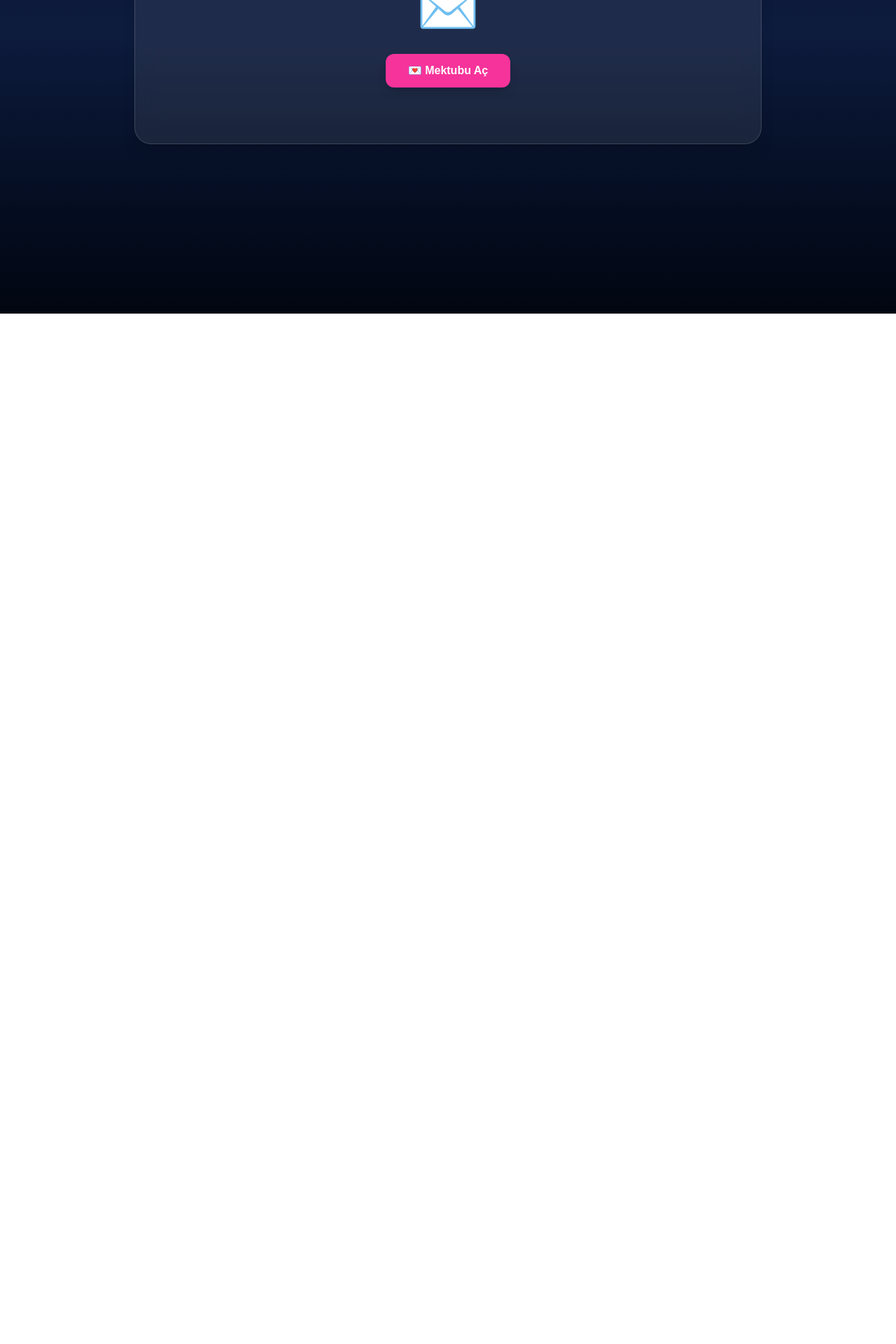
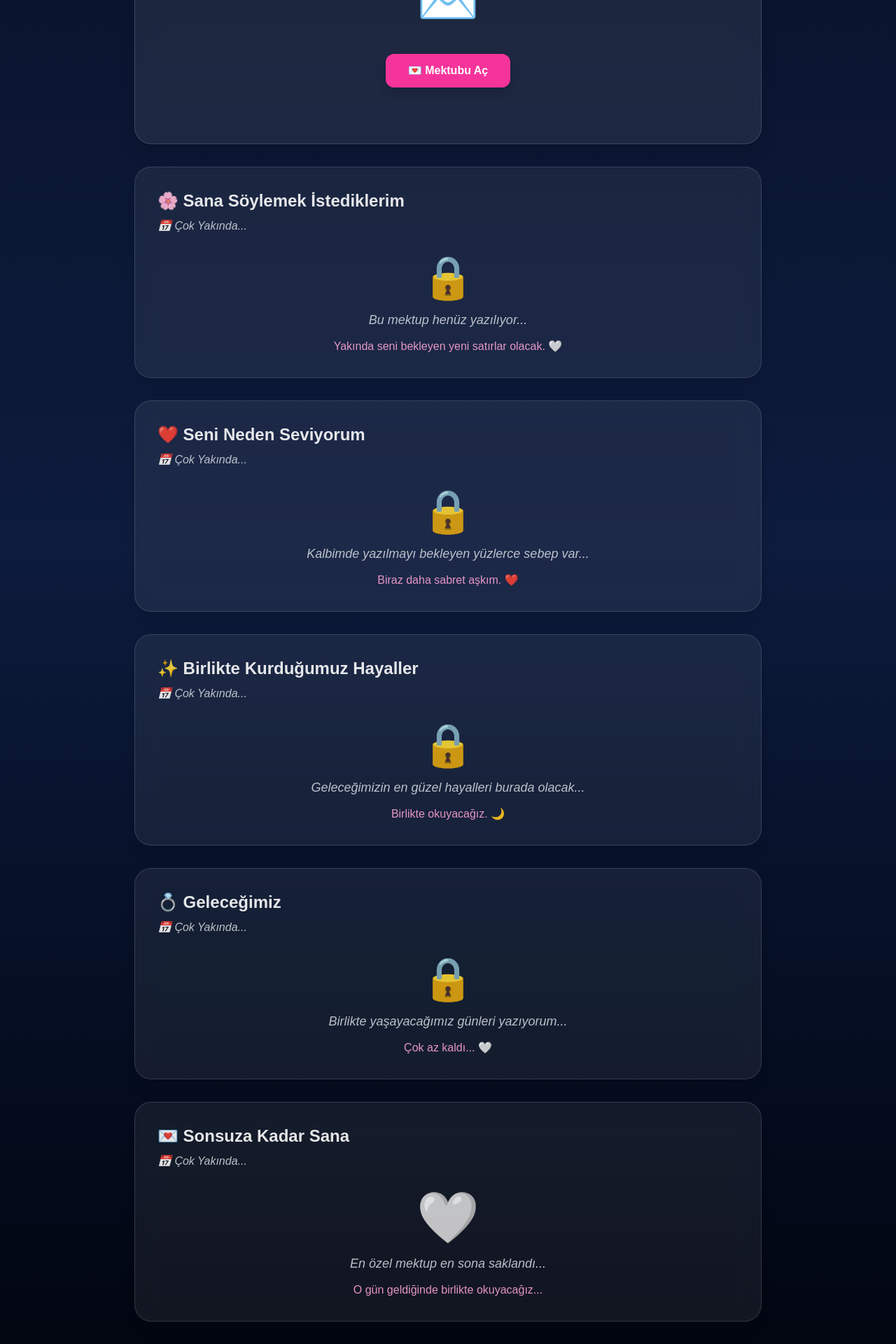
Before and after one commit to ugurcandan777/project-omrusum, a Next.js app: page /letters in a window 1280 px wide. Shown: the part 352-2272 px from the top of the page at 70% size. Before the commit the page ends 800 px from the top, so only its background shows below. Built offline with nearby package versions, Linux system fonts and the light colour scheme.

Commit message:
Mektuplar eklendi

```diff
--- a/app/letters/page.tsx
+++ b/app/letters/page.tsx
@@ -17,6 +17,8 @@ export default function LettersPage() {
       </p>
 
       <div className="max-w-4xl mx-auto space-y-8">
+
+        {/* 1. Mektup */}
 
         <div className="glass rounded-3xl p-8 shadow-xl">
 
@@ -168,7 +170,7 @@ Her şeyinle...
 
 Resmen bana aşkını haykırıyordun.
 
-Ben de sana bakıp o haykırışına sessizce eşlik ediyordum.
+Ben de sana bakıp o haykırışına eşlik ediyordum.
 
 Ama o heyecanla bunu ne kadar fark edebildin bilmiyorum. 😊
 
@@ -215,6 +217,153 @@ Seni çok seviyorum. 🤍`}
           </LetterBox>
 
         </div>
+ <div className="glass rounded-3xl p-8 shadow-xl opacity-90">
+
+          <h2 className="text-2xl font-bold">
+            🌸 Sana Söylemek İstediklerim
+          </h2>
+
+          <p className="text-gray-300 italic mt-2">
+            📅 Çok Yakında...
+          </p>
+
+          <div className="mt-8 text-center">
+
+            <div className="text-6xl mb-4">
+              🔒
+            </div>
+
+            <p className="text-gray-300 text-lg italic">
+              Bu mektup henüz yazılıyor...
+            </p>
+
+            <p className="text-pink-300 mt-3">
+              Yakında seni bekleyen yeni satırlar olacak. 🤍
+            </p>
+
+          </div>
+
+        </div>
+
+        {/* 3. Mektup */}
+
+        <div className="glass rounded-3xl p-8 shadow-xl opacity-90">
+
+          <h2 className="text-2xl font-bold">
+            ❤️ Seni Neden Seviyorum
+          </h2>
+
+          <p className="text-gray-300 italic mt-2">
+            📅 Çok Yakında...
+          </p>
+
+          <div className="mt-8 text-center">
+
+            <div className="text-6xl mb-4">
+              🔒
+            </div>
+
+            <p className="text-gray-300 text-lg italic">
+              Kalbimde yazılmayı bekleyen yüzlerce sebep var...
+            </p>
+
+            <p className="text-pink-300 mt-3">
+              Biraz daha sabret aşkım. ❤️
+            </p>
+
+          </div>
+
+        </div>
+
+        {/* 4. Mektup */}
+
+        <div className="glass rounded-3xl p-8 shadow-xl opacity-90">
+
+          <h2 className="text-2xl font-bold">
+            ✨ Birlikte Kurduğumuz Hayaller
+          </h2>
+
+          <p className="text-gray-300 italic mt-2">
+            📅 Çok Yakında...
+          </p>
+
+          <div className="mt-8 text-center">
+
+            <div className="text-6xl mb-4">
+              🔒
+            </div>
+
+            <p className="text-gray-300 text-lg italic">
+              Geleceğimizin en güzel hayalleri burada olacak...
+            </p>
+
+            <p className="text-pink-300 mt-3">
+              Birlikte okuyacağız. 🌙
+            </p>
+
+          </div>
+
+        </div>
+
+        {/* 5. Mektup */}
+
+        <div className="glass rounded-3xl p-8 shadow-xl opacity-90">
+
+          <h2 className="text-2xl font-bold">
+            💍 Geleceğimiz
+          </h2>
+
+          <p className="text-gray-300 italic mt-2">
+            📅 Çok Yakında...
+          </p>
+
+          <div className="mt-8 text-center">
+
+            <div className="text-6xl mb-4">
+              🔒
+            </div>
+
+            <p className="text-gray-300 text-lg italic">
+              Birlikte yaşayacağımız günleri yazıyorum...
+            </p>
+
+            <p className="text-pink-300 mt-3">
+              Çok az kaldı... 🤍
+            </p>
+
+          </div>
+
+        </div>
+
+        {/* 6. Mektup */}
+
+        <div className="glass rounded-3xl p-8 shadow-xl opacity-90">
+
+          <h2 className="text-2xl font-bold">
+            💌 Sonsuza Kadar Sana
+          </h2>
+
+          <p className="text-gray-300 italic mt-2">
+            📅 Çok Yakında...
+          </p>
+
+          <div className="mt-8 text-center">
+
+            <div className="text-7xl mb-4 animate-pulse">
+              🤍
+            </div>
+
+            <p className="text-gray-300 text-lg italic">
+              En özel mektup en sona saklandı...
+            </p>
+
+            <p className="text-pink-300 mt-3">
+              O gün geldiğinde birlikte okuyacağız...
+            </p>
+
+          </div>
+
+        </div>
 
       </div>
 
```
